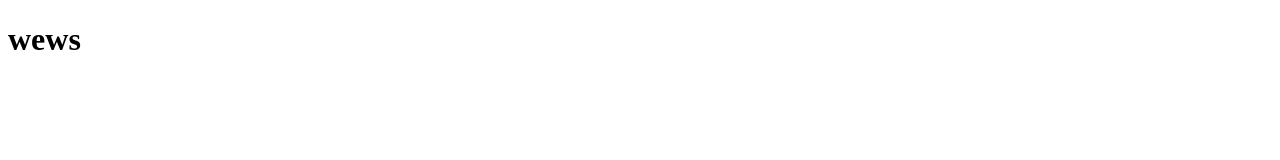
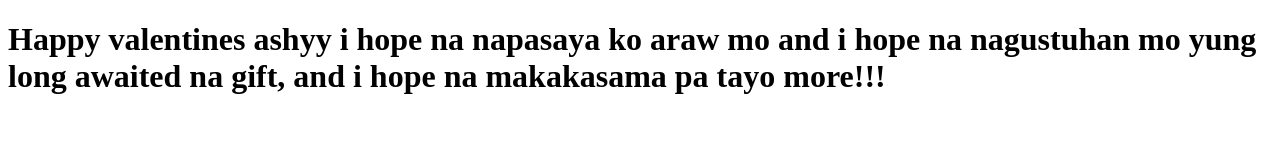
Before and after one commit to VENOmach814/hotdog, a plain HTML site: page index.html in a window 1280 px wide. Drawn offline with Linux system fonts and the light colour scheme.

Commit message:
Update index.html

```diff
--- a/index.html
+++ b/index.html
@@ -6,6 +6,7 @@
     <title>Document</title>
 </head>
 <body>
-    <h1> wews</h1>
+    <h1> Happy valentines ashyy i hope na napasaya ko araw mo and i hope na nagustuhan mo yung long awaited na gift,
+        and i hope na makakasama pa tayo more!!! </h1>
 </body>
 </html>
```
